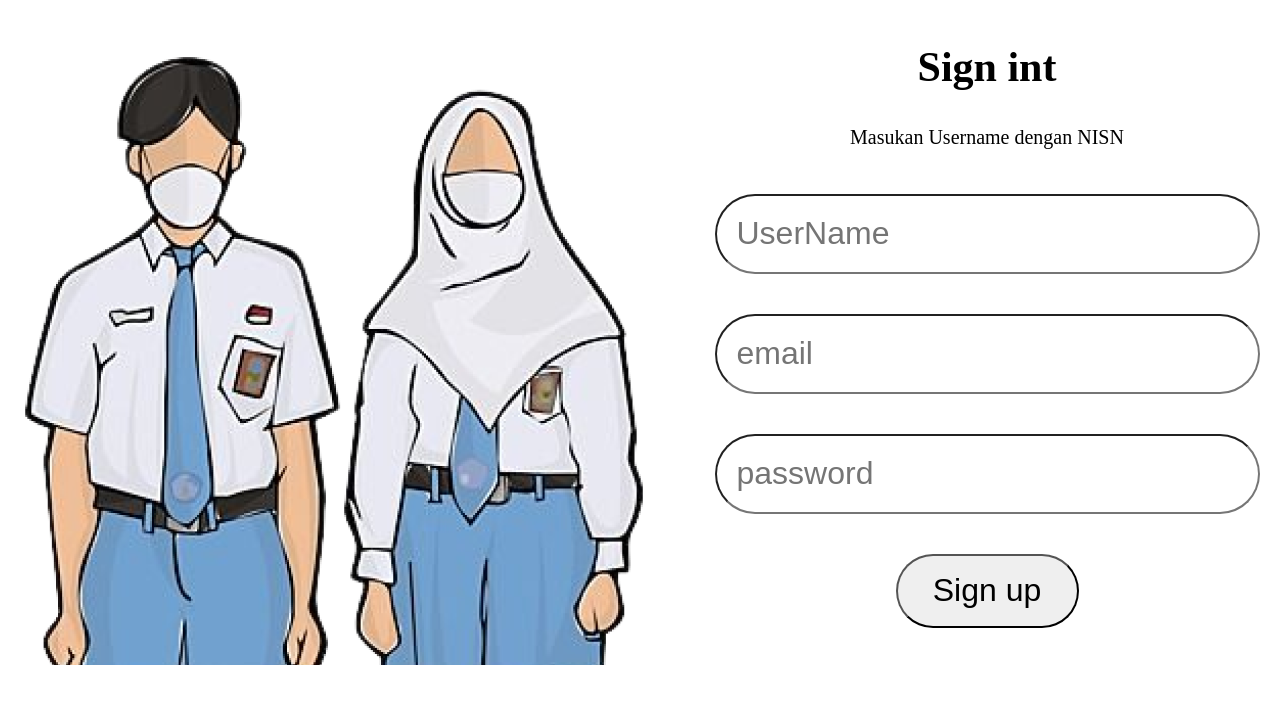
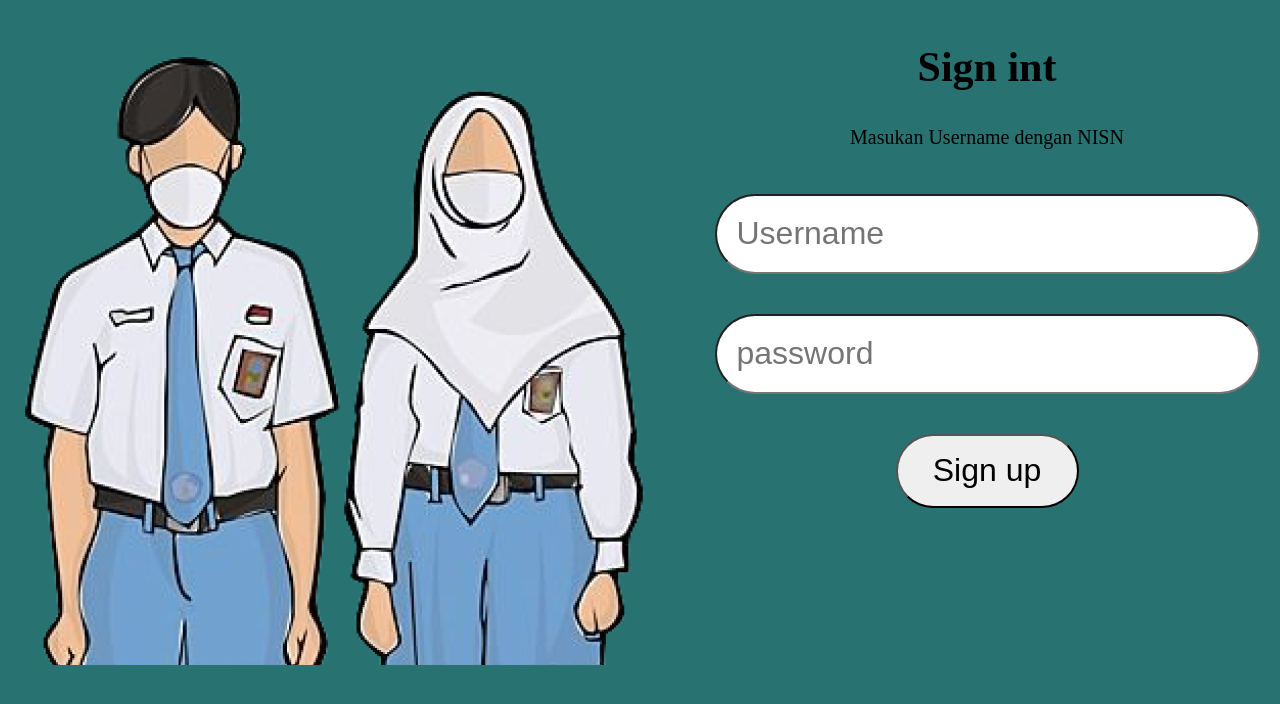
Before and after one commit to WandiNurjaman/FE, a PHP site: page /login.html in a window 1280 px wide. Shown: the top 704 px of the page. Run offline with PHP 8.4, Linux system fonts and the light colour scheme.

Commit message:
menghapus email

```diff
--- a/login.css
+++ b/login.css
@@ -1,3 +1,6 @@
+body{
+    background-color: #287271;
+}
 .container{
 display: flex;
 }
--- a/login.html
+++ b/login.html
@@ -15,8 +15,7 @@
             <h2>Sign int</h2>
             <p>Masukan Username dengan NISN</p>
            </div>
-            <input type="text" name="username" id="sername" placeholder="UserName">
-            <input type="email" name="email" id="email"placeholder="email">
+            <input type="text" name="username" id="sername" placeholder="Username">
             <input type="password" name="password" id="password" placeholder="password">
             <button type="submit">Sign up</button>
         </form>
```
